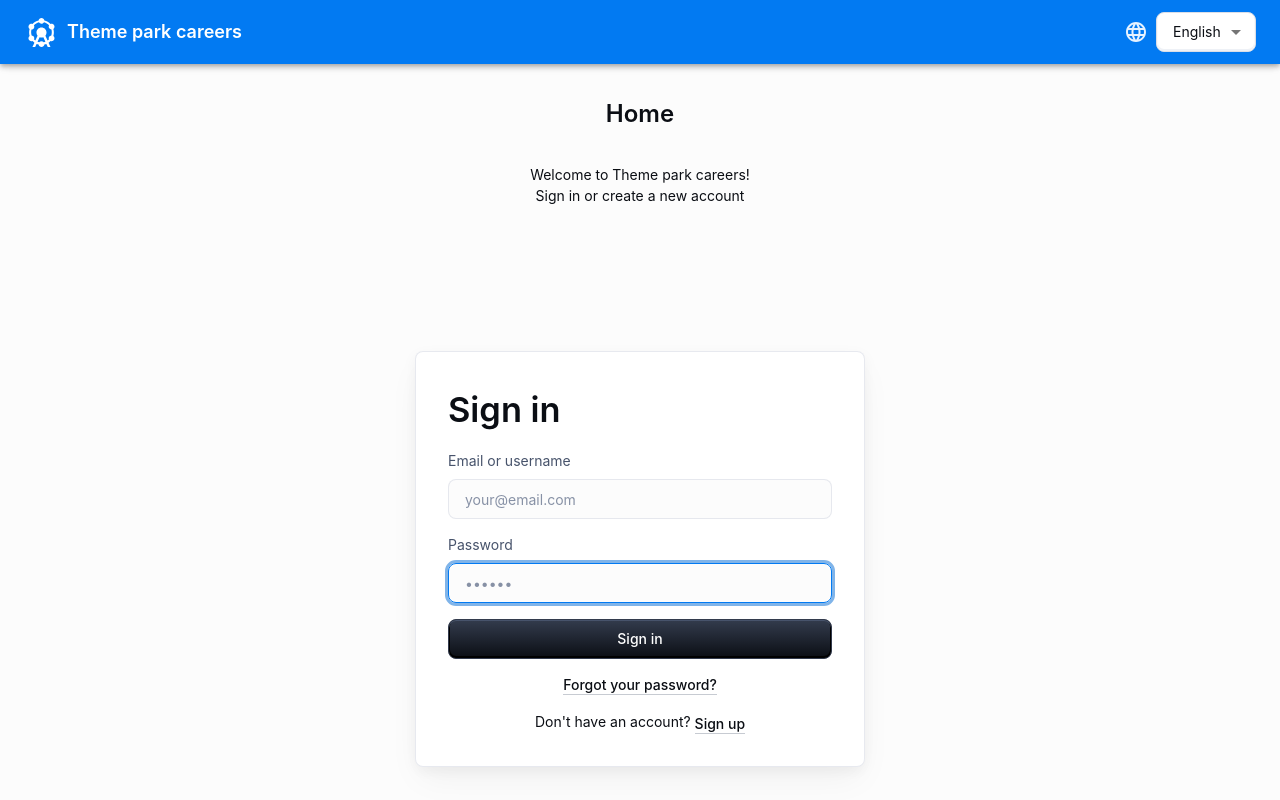
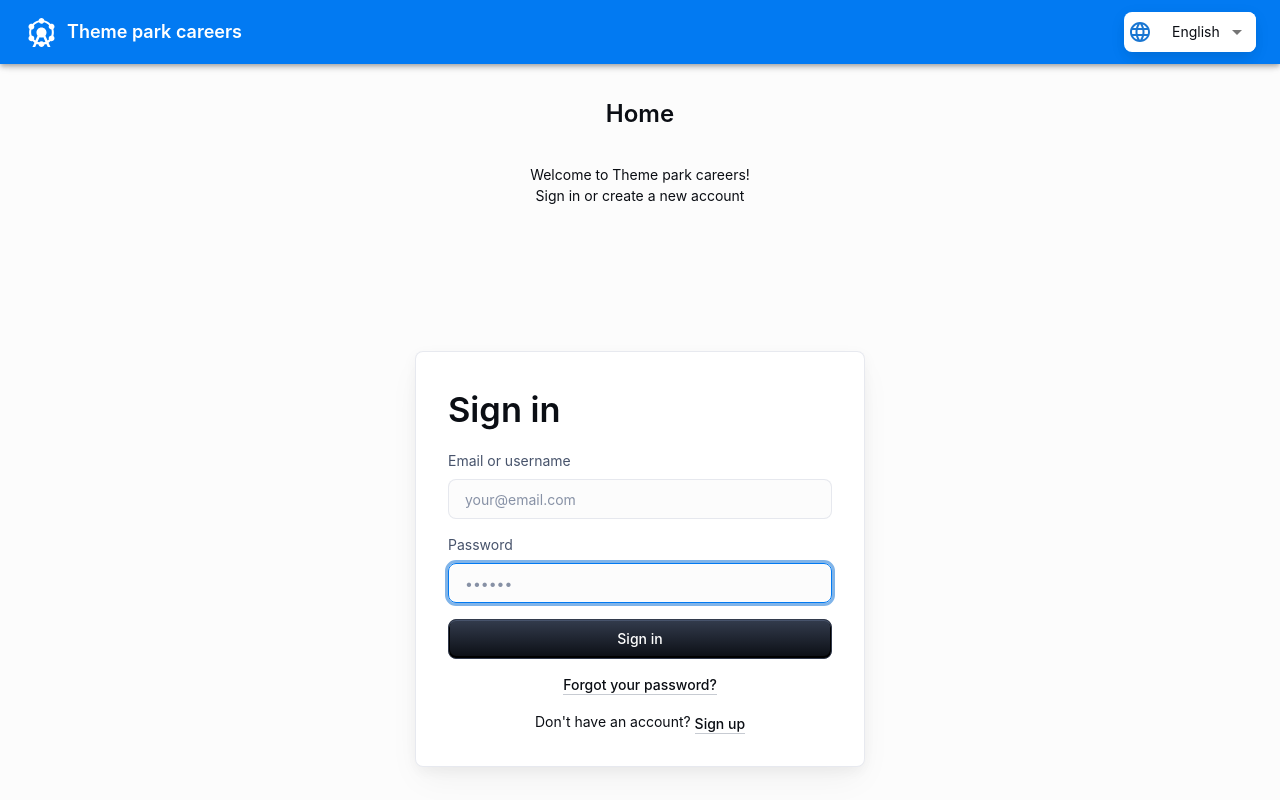
Before and after one commit to ponkinnm/IV1201-frontend, a React (Vite) app: page / in a window 1280 px wide. Built offline with nearby package versions, Linux system fonts and the light colour scheme.

Commit message:
Updated design of header buttons
Changed background color for logout to increase visibility and redesigned language selector

```diff
--- a/src/components/Header.tsx
+++ b/src/components/Header.tsx
@@ -52,7 +52,24 @@ function Header() {
           </Box>
         </Link>
         <Box sx={{ display: "flex", flexDirection: "row" }}>
-        <LanguageIcon sx={{ alignSelf: "center", margin: 1 }}/>
+          {isLoggedIn && (
+            <Button
+              color="inherit"
+              onClick={() => void handleLogout()}
+              sx={{ marginRight: 2, backgroundColor: "white", color: "black"}}
+            >
+            {t("logout")}
+            </Button>
+          )}
+          <Box
+            sx={{
+              display: "flex",
+              alignItems: "center",
+              backgroundColor: "white",
+              borderRadius: 1,
+              boxShadow: 1,
+            }}>
+            <LanguageIcon sx={{ alignSelf: "center", marginLeft: 0.5, marginRight: 0.5, color: "#1976d2"}}/>
             <FormControl>
               <Select
                 id={"language"}
@@ -64,25 +81,20 @@ function Header() {
                     setLanguage(event.target.value)
                     changeLanguage(event.target.value);
                   }
+
                 }}
                 sx={{
                   backgroundColor: "white",
-                    width: 100
+                  width: 100,
+                  border: "none",
+                  boxShadow: "none"
                 }}
               >
                 <MenuItem value="en">English</MenuItem>
                 <MenuItem value="sv">Svenska</MenuItem>
               </Select>
             </FormControl>
-              {isLoggedIn && (
-                <Button
-                  color="inherit"
-                  onClick={() => void handleLogout()}
-                  sx={{ marginLeft: 2 }}
-                >
-                  Logout
-            </Button>
-          )}
+          </Box>
         </Box>
       </Toolbar>
     </AppBar>
```
Lines whose indentation alone changed are shown as unchanged.
